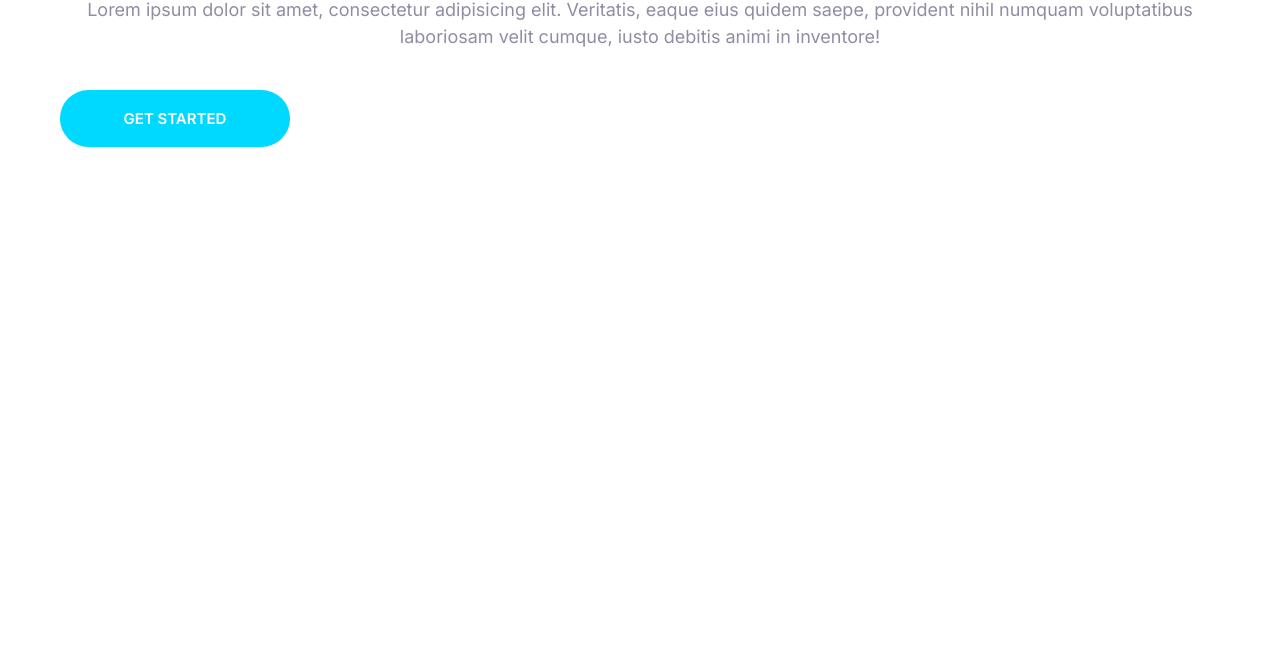
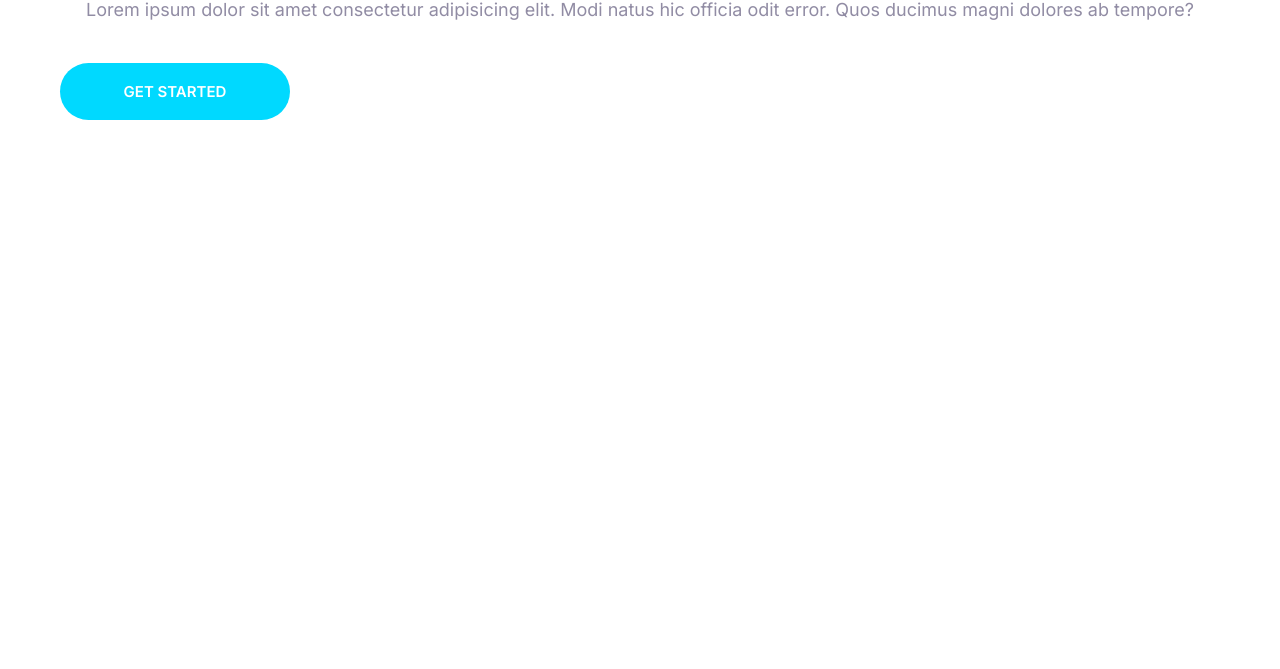
Before and after one commit to Shoaib-Admi/Moshify, a website built with Parcel: page playground.html in a window 1280 px wide. Shown: the part 131-800 px from the top of the page. Built offline with nearby package versions, Linux system fonts and the light colour scheme.

Commit message:
Adding paragraph to playground file for testing.

```diff
--- a/playground.html
+++ b/playground.html
@@ -19,9 +19,8 @@
       <header class="block__header">
         <h2>Ready to Get Started?</h2>
         <p>
-          Lorem ipsum dolor sit amet, consectetur adipisicing elit. Veritatis,
-          eaque eius quidem saepe, provident nihil numquam voluptatibus
-          laboriosam velit cumque, iusto debitis animi in inventore!
+          Lorem ipsum dolor sit amet consectetur adipisicing elit. Modi natus
+          hic officia odit error. Quos ducimus magni dolores ab tempore?
         </p>
       </header>
       <button class="btn btn--secondary">Get started</button>
```
